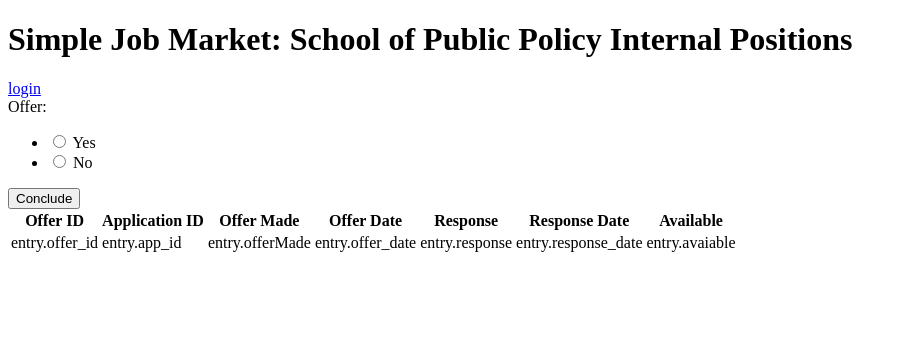
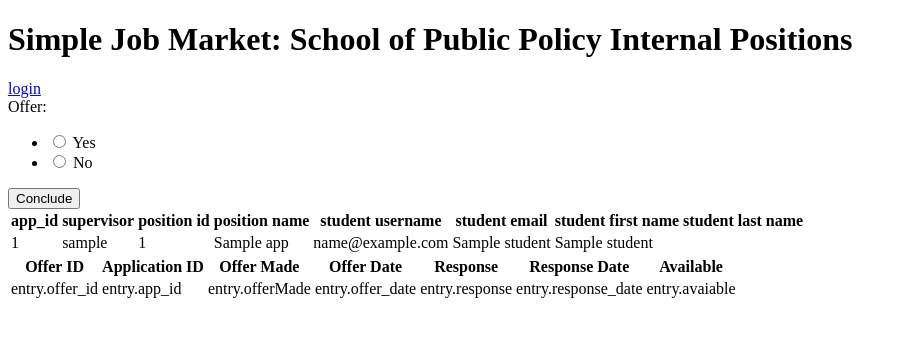
Before and after one commit to kdurril/simplejobmarket, a Flask app: template simplejobmarket/templates/offer_review.html in a window 1280 px wide. Shown: the top 337 px of the page, without its empty margins (0-907 px from the left). Run offline with Flask 2, Linux system fonts and the light colour scheme; tables that the repository leaves empty hold one stand-in row (values such as "Sample post"); the template is opened without the code that fills it: values that come from a table or form of the project are taken from there, most other values are stand-ins (such as "Sample title", 1, 10 or a date in 2020); parts of the project's set-up code (start-up, migrations or seed data) failed here and were passed over; some libraries are stand-ins or nearby versions.

Commit message:
update offer query

```diff
--- a/offer_planning.txt
+++ b/offer_planning.txt
@@ -13,6 +13,7 @@ stud.username, stud.first_name, stud.last_name,
 FROM supe INNER JOIN stud ON supe.position_id = stud.position_id
 
 USE return id for position and username for student to link to position profile, student profile
+USE app id to offer or decline to offer a position
 
 INSERT INTO OFFERS (app_id,offer_made) VALUES (stud.app_id, offer_made)
 
--- a/simplejobmarket/templates/offer_review.html
+++ b/simplejobmarket/templates/offer_review.html
@@ -8,8 +8,30 @@
 <div>{{ form.submit()}}
 </form>
 
+<table class=offer>
+    <tr>
+        <th>app_id</th>
+        <th>supervisor</th>
+        <th>position id</th>
+        <th>position name</th>
+        <th>student username</th>
+        <th>student email</th>
+        <th>student first name</th>
+        <th>student last name</th>
+    </tr>
+    {% for app in app_review_all %}
+    <tr>
+        <td>{{ app.position_apps[0].app_id }}</td>
+        <td>{{ app.username }}</td>
+        <td>{{ app.position_id }}</td>
+        <td>{{ app.title }}</td>
+        <td>{{ app.position_apps[0].students.email }}</td>
+        <td>{{ app.position_apps[0].students.name_last }}</td>
+        <td>{{ app.position_apps[0].students.name_first }}</td>
+    </tr>
 
-
+    {% endfor%}
+</table>
 
 <table class=offer>
     <tr>
@@ -21,7 +43,7 @@
         <th>Response Date</th>
         <th>Available</th>
     </tr>
-
+{% for entry in offer_list %}
     <tr>
         <td>entry.offer_id</td>
         <td>entry.app_id</td>
@@ -31,8 +53,6 @@
         <td>entry.response_date</td>
         <td>entry.avaiable</td>
     <tr>
-{% for entry in offer_list %}
-
 {% endfor %}
 </table>
 {% endblock %}
```
Also changed, not shown: simplejobmarket/views.py (+9 -1 lines).
